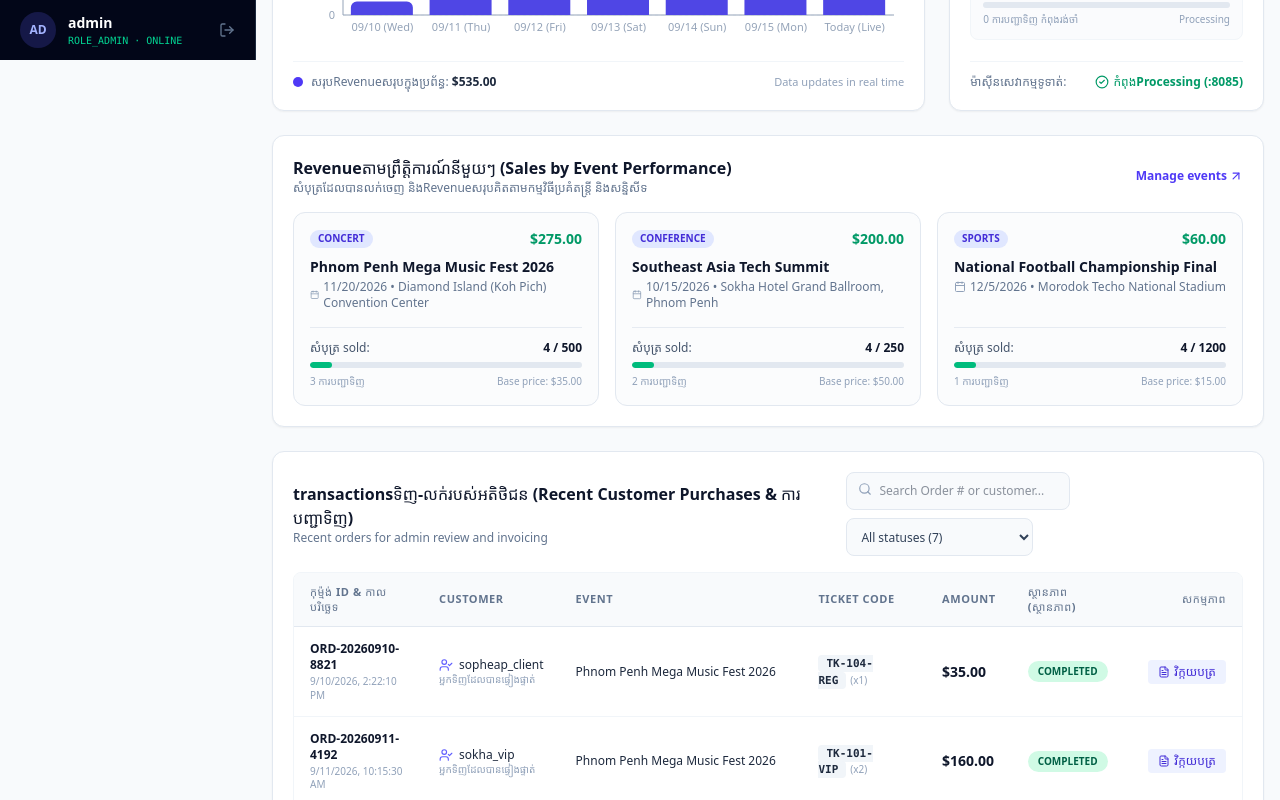
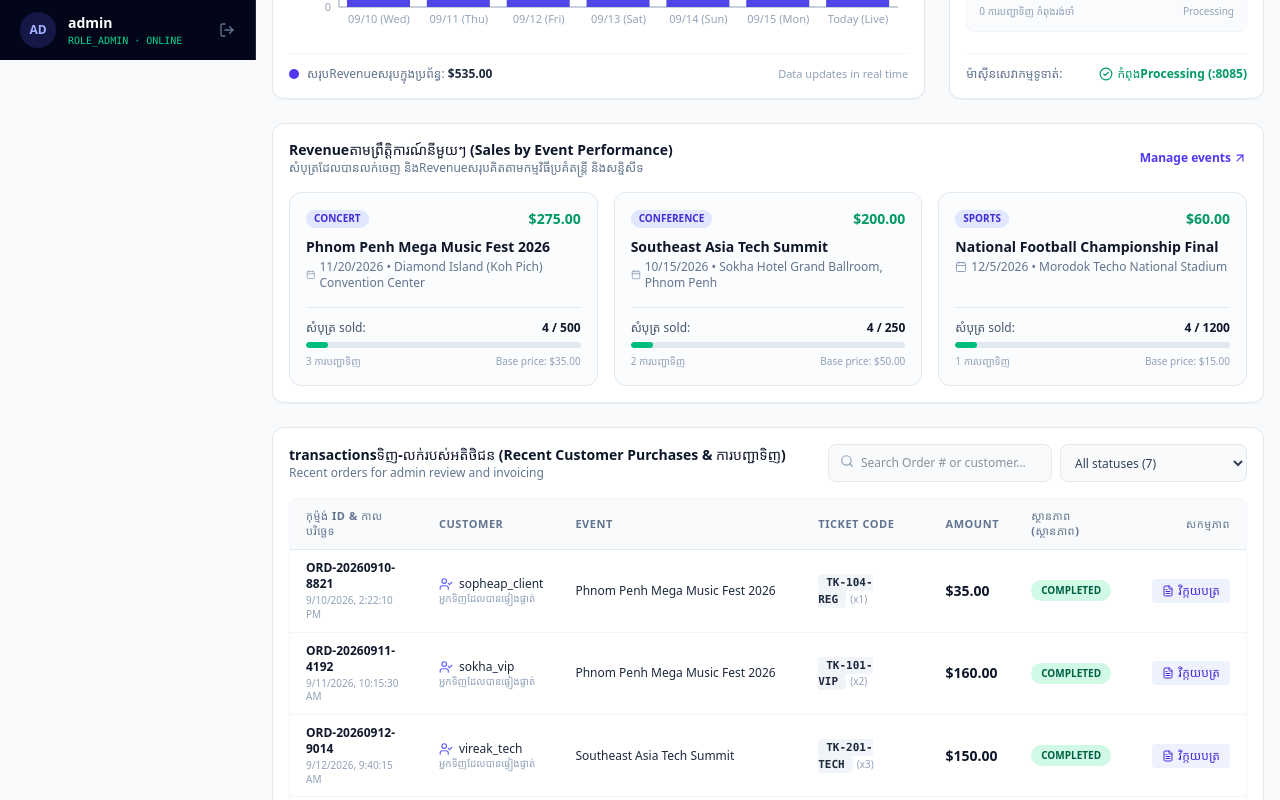
Before and after one commit to yornthanon/TSM, a React (Vite) app: page / in a window 1280 px wide. Shown: the part 740-1540 px from the top of the page. Built offline with nearby package versions, Linux system fonts and the light colour scheme; no server answers.

Commit message:
polish admin menu page ui

```diff
--- a/admin-dashboard-service/index.css
+++ b/admin-dashboard-service/index.css
@@ -39,6 +39,28 @@
 .admin-operations .gap-5 { gap: 1rem; }
 .admin-operations h3 { font-size: .875rem; line-height: 1.25rem; }
 
+/* Shared page rhythm: compact cards, readable headings, and consistent controls. */
+.admin-shell main > section > [id$="-view"].space-y-6 > :not(:last-child),
+.admin-shell main > section > #admin-sales-dashboard.space-y-6 > :not(:last-child) { margin-top: 1rem; }
+.admin-shell main > section > [id$="-view"] h2,
+.admin-shell main > section > #admin-sales-dashboard h2 { font-size: 1.125rem; line-height: 1.5rem; }
+.admin-shell main > section > [id$="-view"] h3,
+.admin-shell main > section > #admin-sales-dashboard h3 { font-size: .875rem; line-height: 1.25rem; }
+.admin-shell main > section > [id$="-view"] [class~="p-5"],
+.admin-shell main > section > #admin-sales-dashboard [class~="p-5"] { padding: 1rem; }
+.admin-shell main > section > [id$="-view"] [class~="p-6"],
+.admin-shell main > section > #admin-sales-dashboard [class~="p-6"] { padding: 1.25rem; }
+.admin-shell main > section > [id$="-view"] [class~="rounded-xl"],
+.admin-shell main > section > #admin-sales-dashboard [class~="rounded-xl"] { border-radius: .75rem; }
+.admin-shell main > section > [id$="-view"] table th,
+.admin-shell main > section > [id$="-view"] table td,
+.admin-shell main > section > #admin-sales-dashboard table th,
+.admin-shell main > section > #admin-sales-dashboard table td { padding-top: .65rem; padding-bottom: .65rem; }
+.admin-shell main > section > [id$="-view"] button,
+.admin-shell main > section > #admin-sales-dashboard button { transition: transform .15s ease, background-color .15s ease, box-shadow .15s ease; }
+.admin-shell main > section > [id$="-view"] button:active,
+.admin-shell main > section > #admin-sales-dashboard button:active { transform: translateY(1px); }
+
 @media (max-width: 1023px) {
   .admin-shell main { padding-left: 0; }
 }
```
